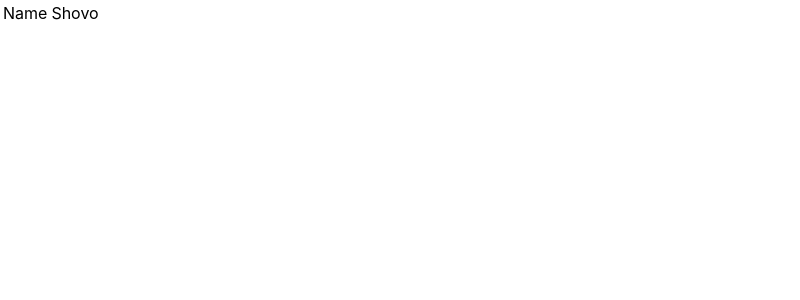
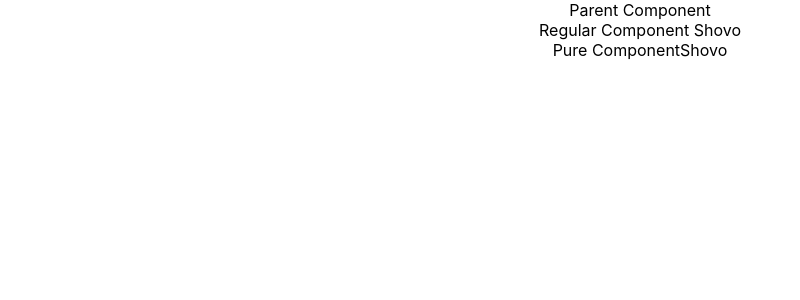
Before and after one commit to NewajShovo/learningReactProject, a React (Create React App) app: page / in a window 1280 px wide. Shown: the top 300 px of the page, without its empty margins (0-800 px from the left). Built offline with nearby package versions, Linux system fonts and the light colour scheme.

Commit message:
Pure component explanation

```diff
--- a/src/App.js
+++ b/src/App.js
@@ -32,6 +32,9 @@
 
 import FragmentDeom from "./components/FragmentDeom";
 import Table from "./components/Table";
+import PureComponent from "./components/PureComponent";
+
+import ParentComp from "./components/ParentComp";
 
 function App() {
   return (
@@ -68,7 +71,9 @@
       {/* <LifecycleB /> */}
 
       {/* <FragmentDeom /> */}
-      <Table></Table>
+      {/* <Table></Table> */}
+      {/* <PureComponent /> */}
+      <ParentComp />
     </div>
   );
 }
--- /dev/null
+++ b/src/components/ParentComp.jsx
@@ -0,0 +1,30 @@
+import React, { Component } from "react";
+import RegularComp from "./RegularComp";
+import PureComp from "./PureComponent";
+
+export class ParentComp extends Component {
+  state = {
+    name: "Shovo",
+  };
+
+  componentDidMount() {
+    setInterval(() => {
+      this.setState({
+        name: "Shovo",
+      });
+    }, 2000);
+  }
+
+  render() {
+    console.log("*******Parent Comp render ********");
+    return (
+      <div>
+        Parent Component
+        <RegularComp name={this.state.name} />
+        <PureComp name={this.state.name} />
+      </div>
+    );
+  }
+}
+
+export default ParentComp;
--- /dev/null
+++ b/src/components/PureComponent.jsx
@@ -0,0 +1,10 @@
+import React, { PureComponent } from "react";
+
+class PureComp extends PureComponent {
+  render() {
+    console.log("Pure Comp render");
+    return <div>Pure Component{this.props.name}</div>;
+  }
+}
+
+export default PureComp;
--- /dev/null
+++ b/src/components/RegularComp.jsx
@@ -0,0 +1,10 @@
+import React, { Component } from "react";
+
+class RegularComp extends Component {
+  render() {
+    console.log("Regular Comp render");
+    return <div>Regular Component {this.props.name}</div>;
+  }
+}
+
+export default RegularComp;
```
